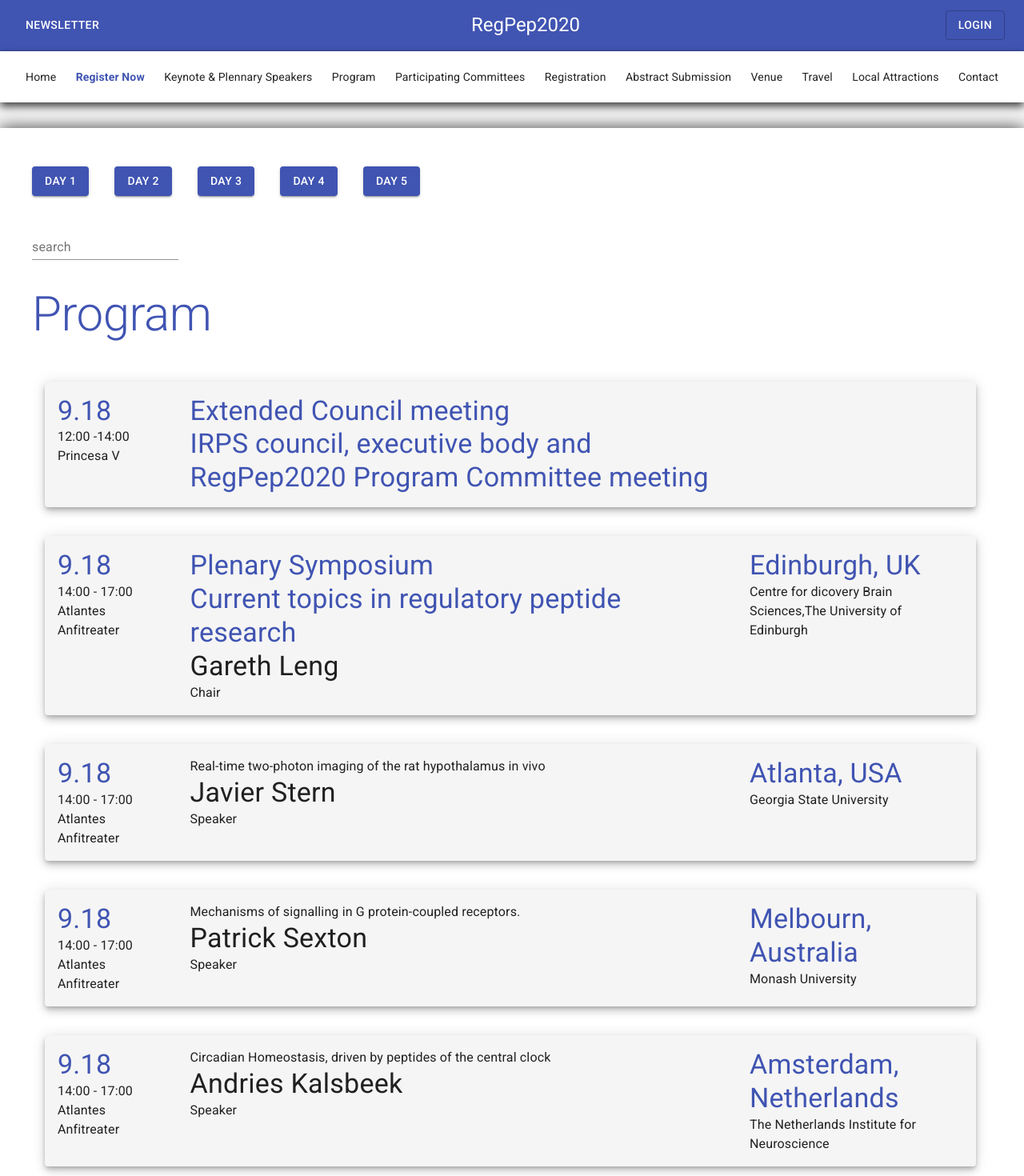
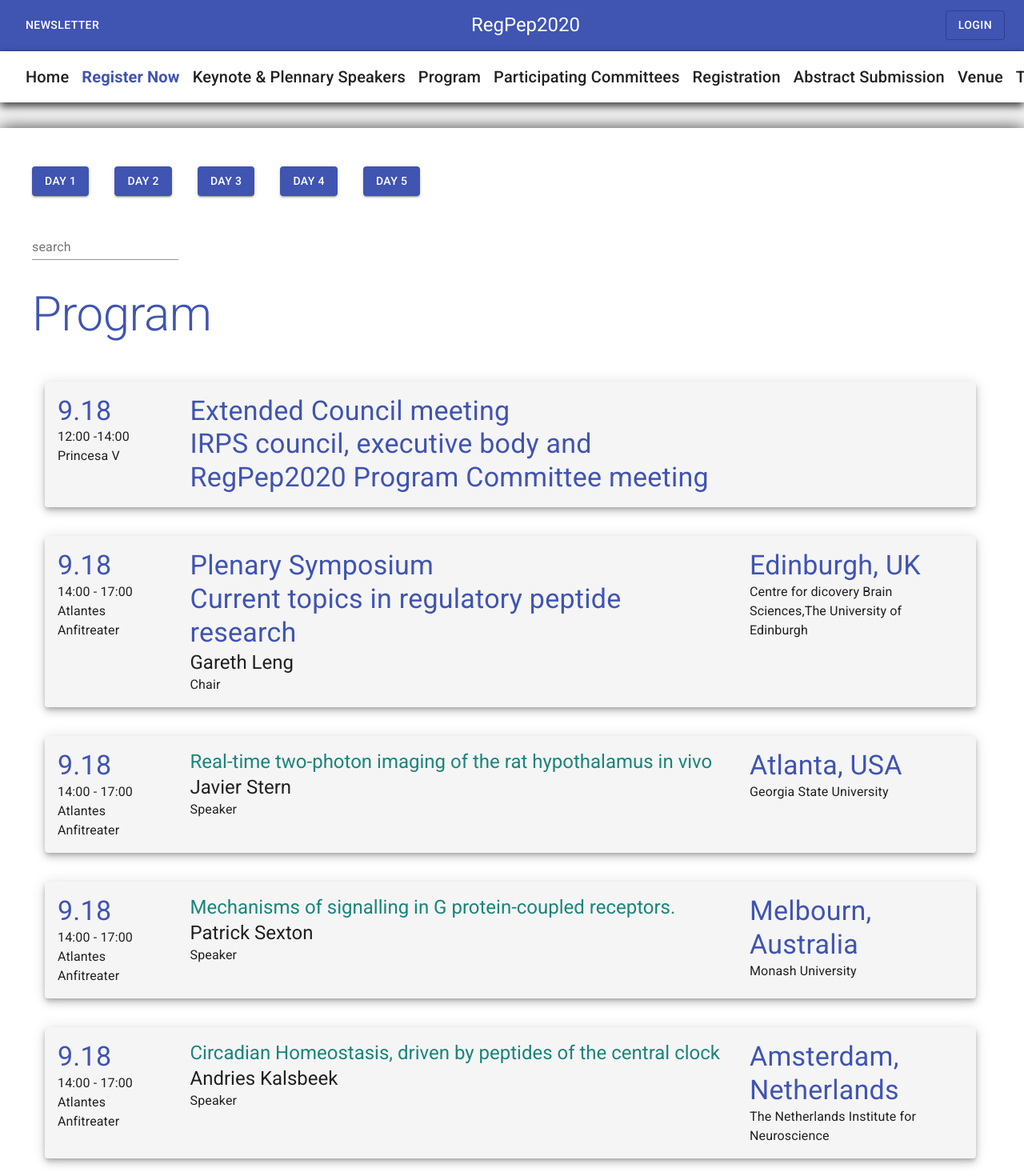
Before and after one commit to Korakos/RegPepNext, a Next.js app: page /symposia in a window 1280 px wide. Shown: the top 1470 px of the page at 80% size. Built offline with nearby package versions, Linux system fonts and the light colour scheme.

Commit message:
small changes

```diff
--- a/pages/symposia.tsx
+++ b/pages/symposia.tsx
@@ -114,10 +114,10 @@ export default function Symposia() {
               >
                 {event.eTitle}
               </Typography>
-              <Typography variant="body1" component="h2">
+              <Typography variant="h5" component="h2" color="secondary">
                 {event.talkTitle}
               </Typography>
-              <Typography variant="h4" component="h1">
+              <Typography variant="h5" component="h1">
                 {(event.firstName ? event.firstName : '') +
                   ' ' +
                   (event.lastName ? event.lastName : '')}
--- a/src/Header.tsx
+++ b/src/Header.tsx
@@ -80,7 +80,7 @@ export default function Header(props: { sections: any; title: any }) {
               color={section.highlightedView ? 'primary' : 'inherit'}
               noWrap
               key={section.title}
-              variant="body2"
+              variant="h6"
               href={section.url}
               className={classes.toolbarLink}
             >
```
